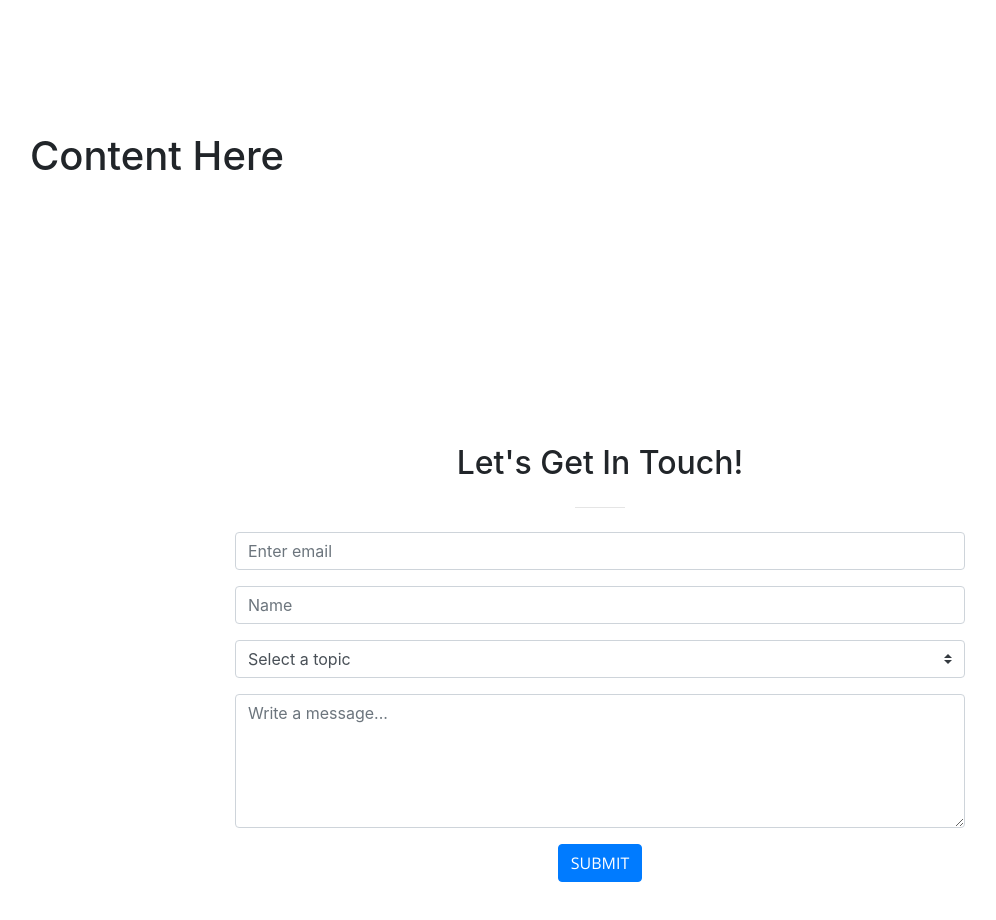
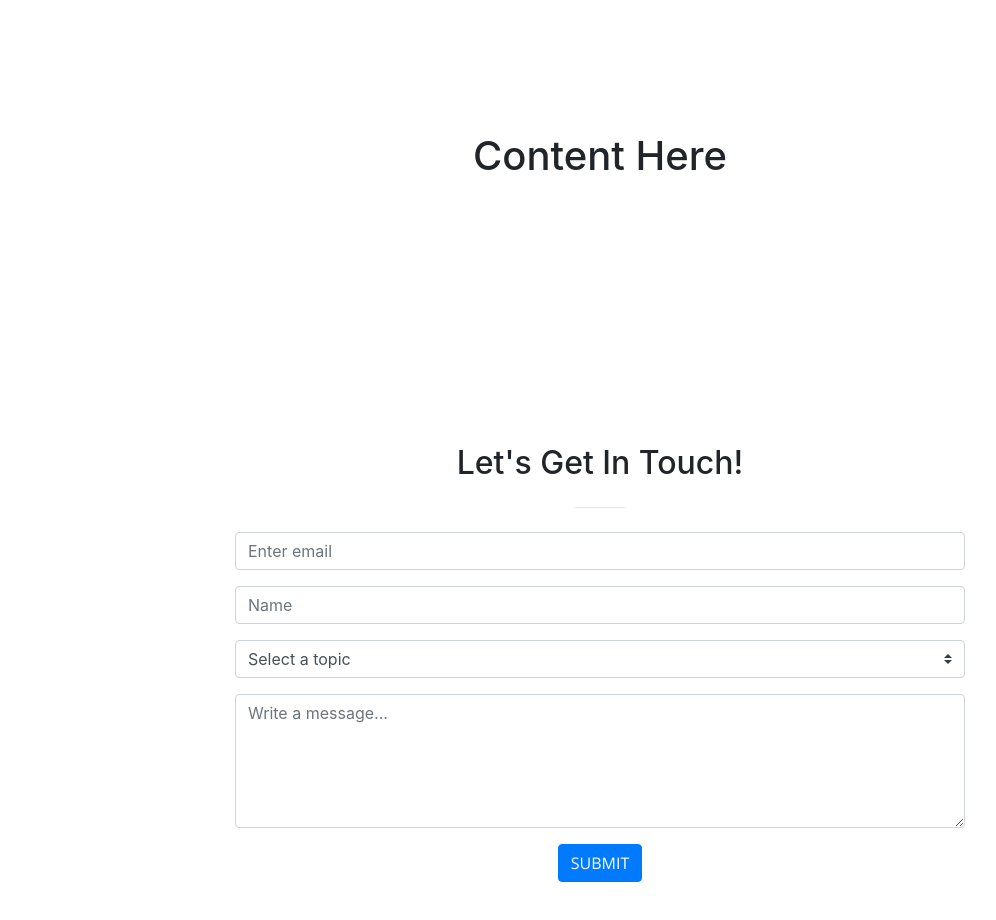
Before and after one commit to dangreen-webdev/dangreen-webdev.github.io, a website with bundled scripts: page index.html in a window 1280 px wide. Shown: the part 2480-3400 px from the top of the page, without its empty margins (40-1036 px from the left). Built offline with nearby package versions, Linux system fonts and the light colour scheme.

Commit message:
Update index.html

```diff
--- a/index.html
+++ b/index.html
@@ -229,10 +229,11 @@
 	    <section id="gapanalysis">
 		     <div class="container">
         <div class="row">
+		 <div class="col-lg-8 mx-auto text-center">
 		    <h1>Content Here</h1>
 			     </div>
 		    </div>
-
+		    </div>
     </section>
 
 
```
